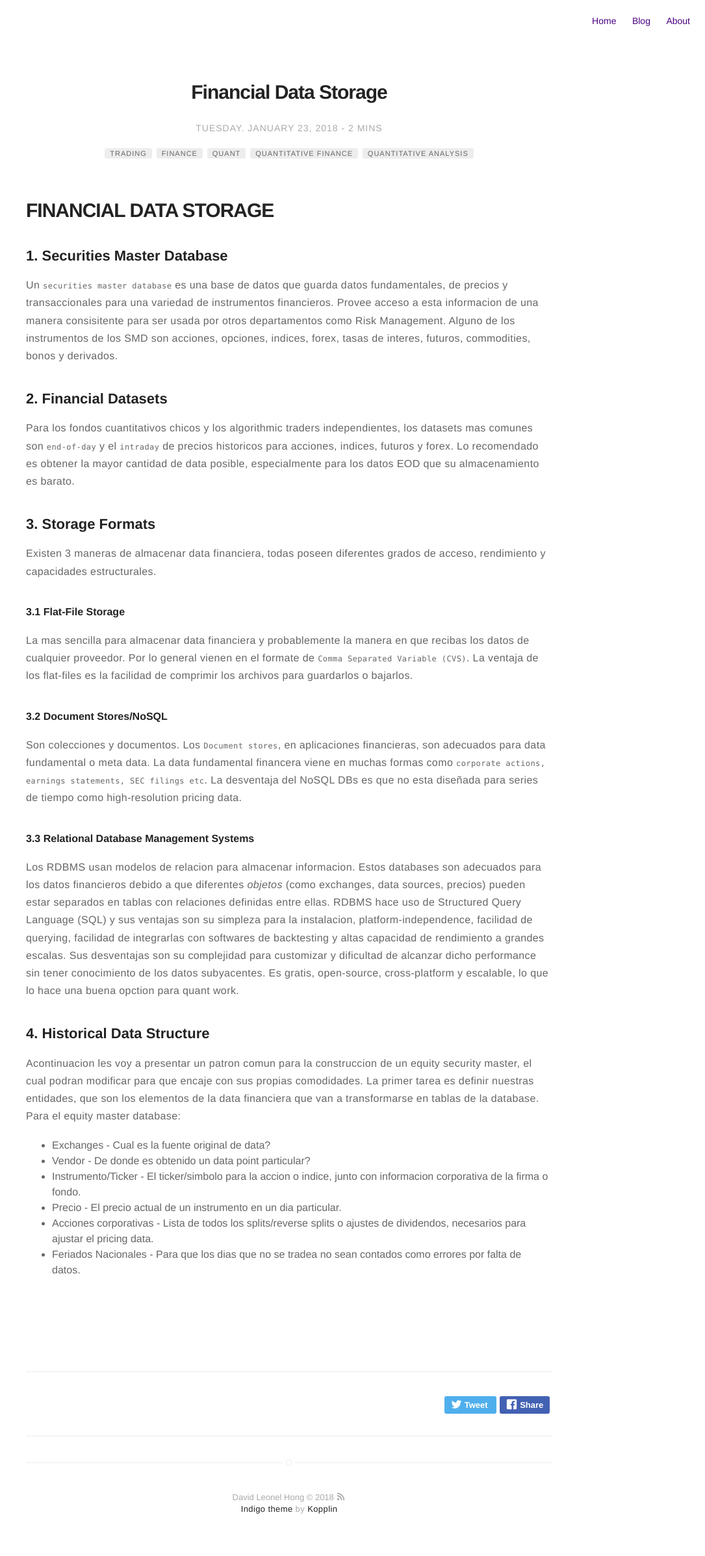
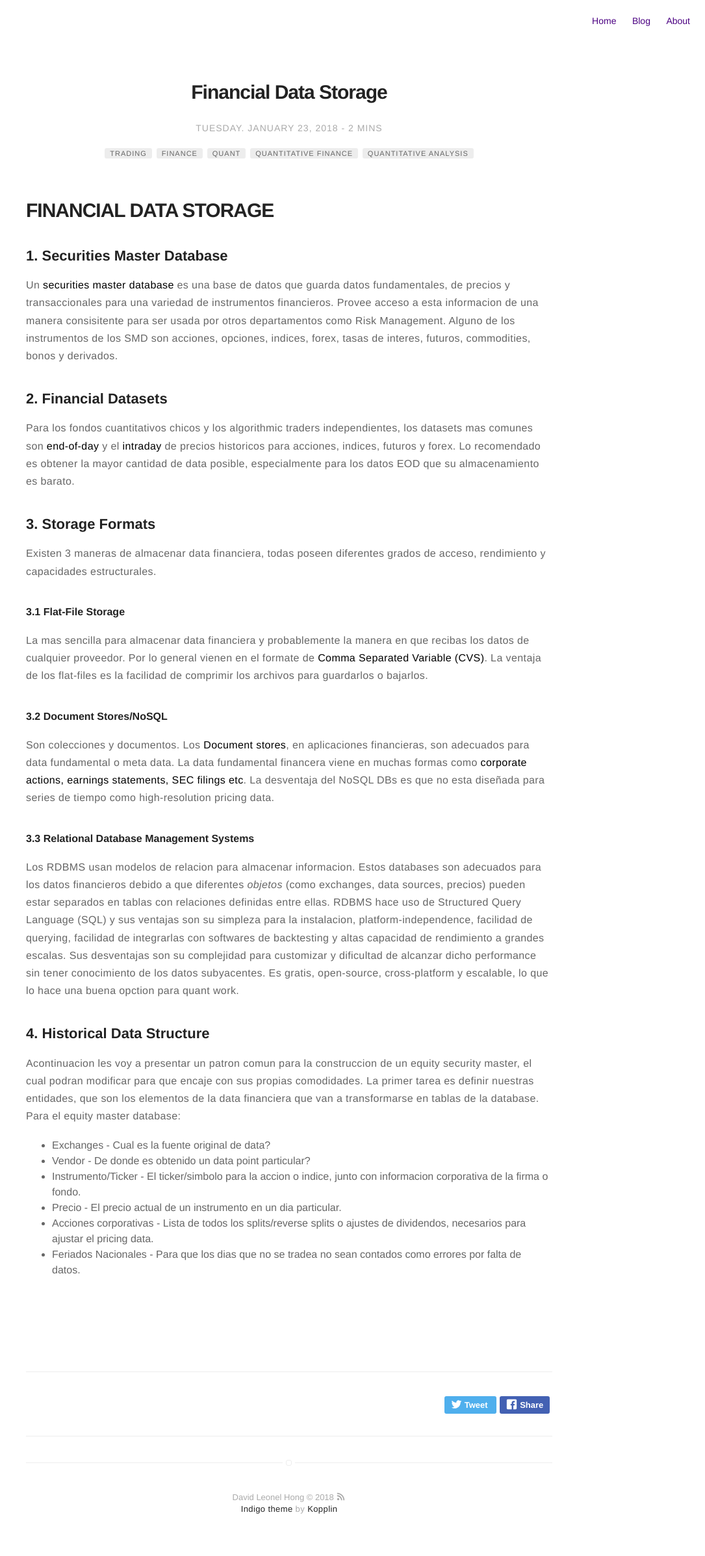
Before and after one commit to davidleonelhong/davidleonelhong.github.io, a Jekyll site: the page built from _posts/2018-01-20-Financial-Data-Storage.md, in a window 1280 px wide. Shown: the whole page at 65% size, without its empty margins (195-1280 px from the left). Built offline with Jekyll 4.4.1, drawn with Linux system fonts in a browser that asks for light colours; a script that is not in the unit is left out.

```diff
--- a/_posts/2018-01-20-Financial-Data-Storage.md
+++ b/_posts/2018-01-20-Financial-Data-Storage.md
@@ -18,14 +18,14 @@ description: Analisis de equity segun indicadores tecnicos
 
 ## 1. Securities Master Database
 
-Un `securities master database` es una base de datos que guarda datos fundamentales,
+Un **securities master database** es una base de datos que guarda datos fundamentales,
 de precios y transaccionales para una variedad de instrumentos financieros. Provee acceso a esta informacion de una manera consisitente
 para ser usada por otros departamentos como Risk Management. Alguno de los instrumentos de los SMD son acciones, opciones, indices, forex, tasas de interes, futuros, commodities, bonos y derivados.
 
 ## 2. Financial Datasets
 
 Para los fondos cuantitativos chicos y los algorithmic traders independientes,
-los datasets mas comunes son `end-of-day` y el `intraday` de precios historicos para acciones, indices, futuros y forex.
+los datasets mas comunes son **end-of-day** y el **intraday** de precios historicos para acciones, indices, futuros y forex.
 Lo recomendado es obtener la mayor cantidad de data posible, especialmente para los datos EOD que su almacenamiento es barato.
 
 ## 3. Storage Formats
@@ -36,14 +36,14 @@ grados de acceso, rendimiento y capacidades estructurales.
 #### 3.1 Flat-File Storage
 
 La mas sencilla para almacenar data financiera y probablemente la manera en que recibas los datos de cualquier proveedor.
-Por lo general vienen en el formate de `Comma Separated Variable (CVS)`.
+Por lo general vienen en el formate de **Comma Separated Variable (CVS)**.
 La ventaja de los flat-files es la facilidad de comprimir los archivos para guardarlos o bajarlos.
 
 #### 3.2 Document Stores/NoSQL
 
-Son colecciones y documentos. Los `Document stores`, en aplicaciones financieras, son adecuados para data fundamental o meta data.
-La data fundamental financera viene en muchas formas como `corporate actions, earnings
-statements, SEC filings etc`. La desventaja del NoSQL DBs es que no esta diseñada para series de tiempo como high-resolution pricing data.
+Son colecciones y documentos. Los **Document stores**, en aplicaciones financieras, son adecuados para data fundamental o meta data.
+La data fundamental financera viene en muchas formas como **corporate actions, earnings
+statements, SEC filings etc**. La desventaja del NoSQL DBs es que no esta diseñada para series de tiempo como high-resolution pricing data.
 
 #### 3.3 Relational Database Management Systems
 
```
